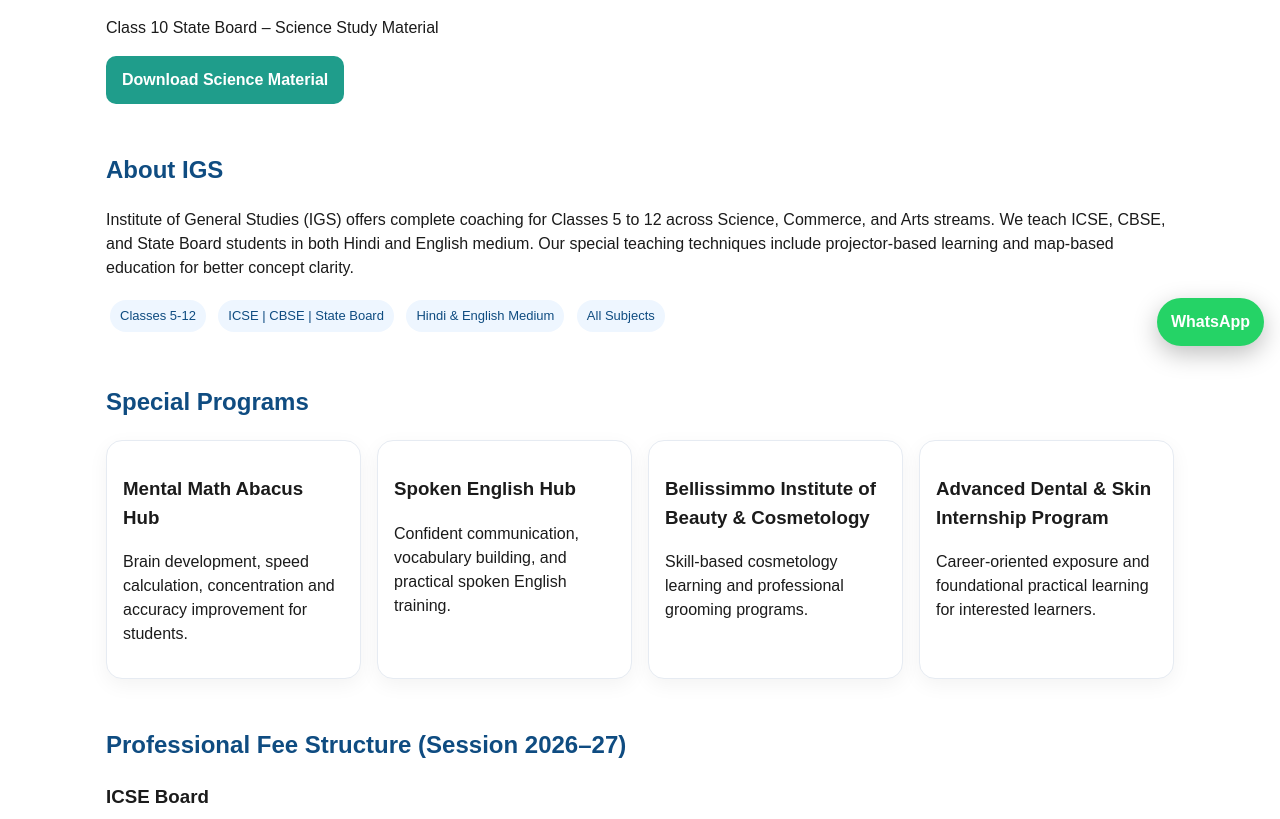
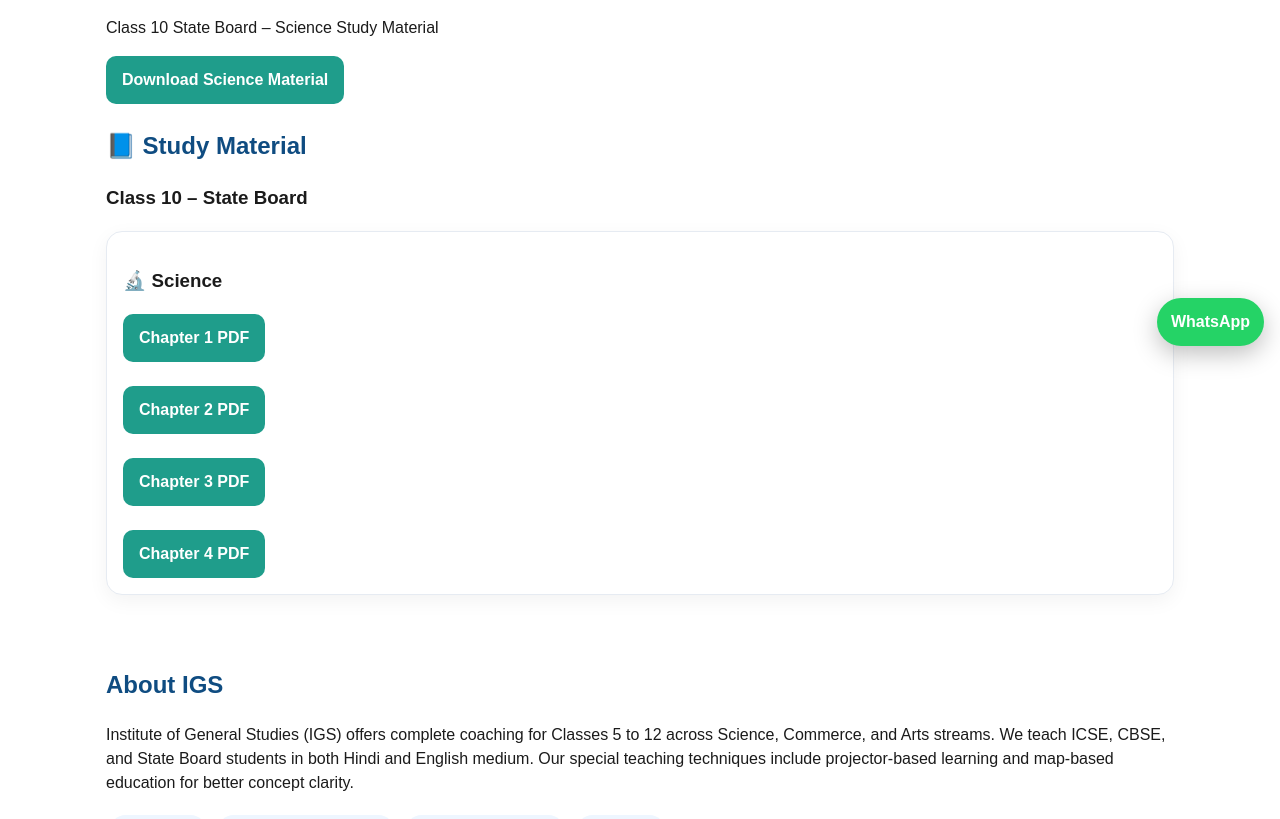
Before and after one commit to IGSTUDIES/igs-website-1, a plain HTML site: page index.html in a window 1280 px wide. Shown: the part 438-1257 px from the top of the page. Drawn offline with Linux system fonts and the light colour scheme.

Commit message:
Add study material section for Science chapters
Added study material section with links to Science chapter PDFs.

```diff
--- a/index.html
+++ b/index.html
@@ -57,7 +57,33 @@
      href="Document (24).pdf"
      target="_blank">
      Download Science Material
-  </a>
+  </a> <section class="section">
+  <h2>📘 Study Material</h2>
+
+  <h3>Class 10 – State Board</h3>
+
+  <div class="card">
+    <h3>🔬 Science</h3>
+
+    <a class="btn btn-primary" href="Science-Ch1.pdf" target="_blank">
+      Chapter 1 PDF
+    </a><br><br>
+
+    <a class="btn btn-primary" href="Science-Ch2.pdf" target="_blank">
+      Chapter 2 PDF
+    </a><br><br>
+
+    <a class="btn btn-primary" href="Science-Ch3.pdf" target="_blank">
+      Chapter 3 PDF
+    </a><br><br>
+
+    <a class="btn btn-primary" href="Science-Ch4.pdf" target="_blank">
+      Chapter 4 PDF
+    </a>
+
+  </div>
+</section>
+
 </section>
   <section class="section">
       <h2>About IGS</h2>
```
